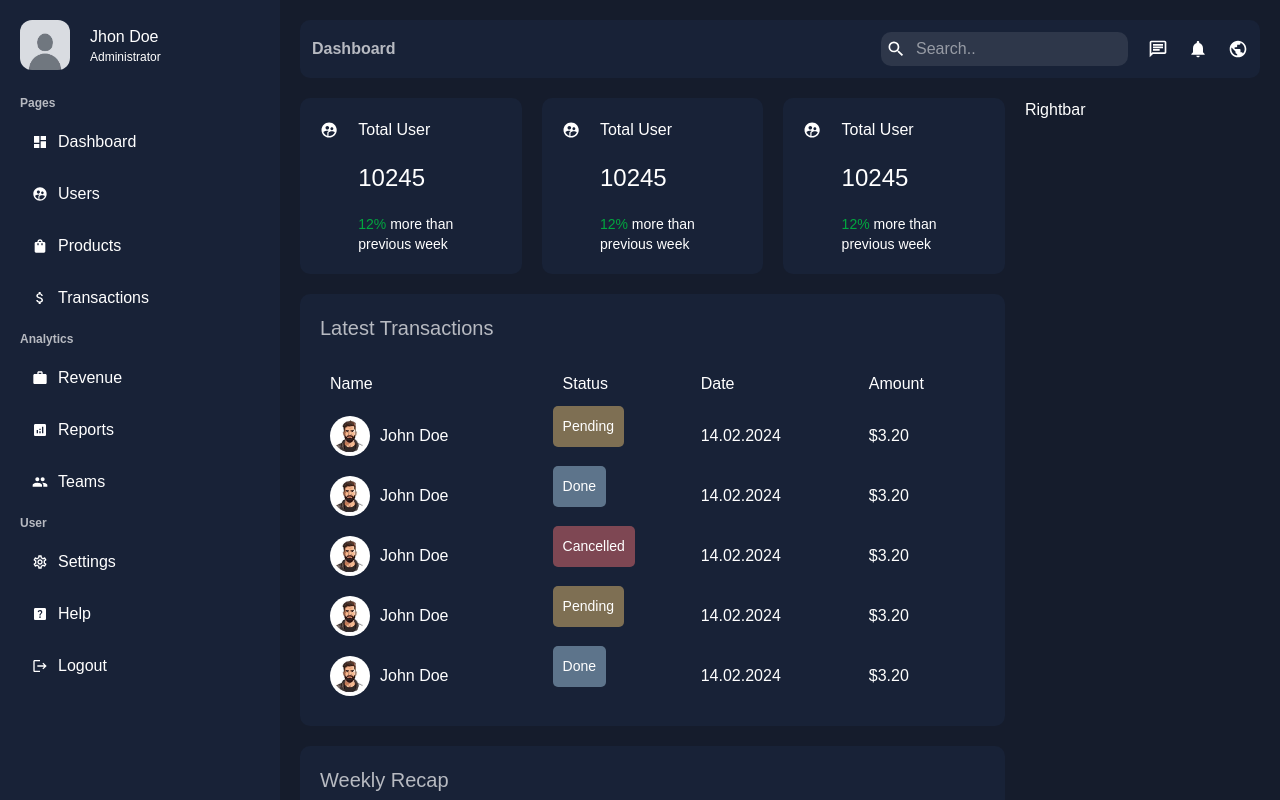
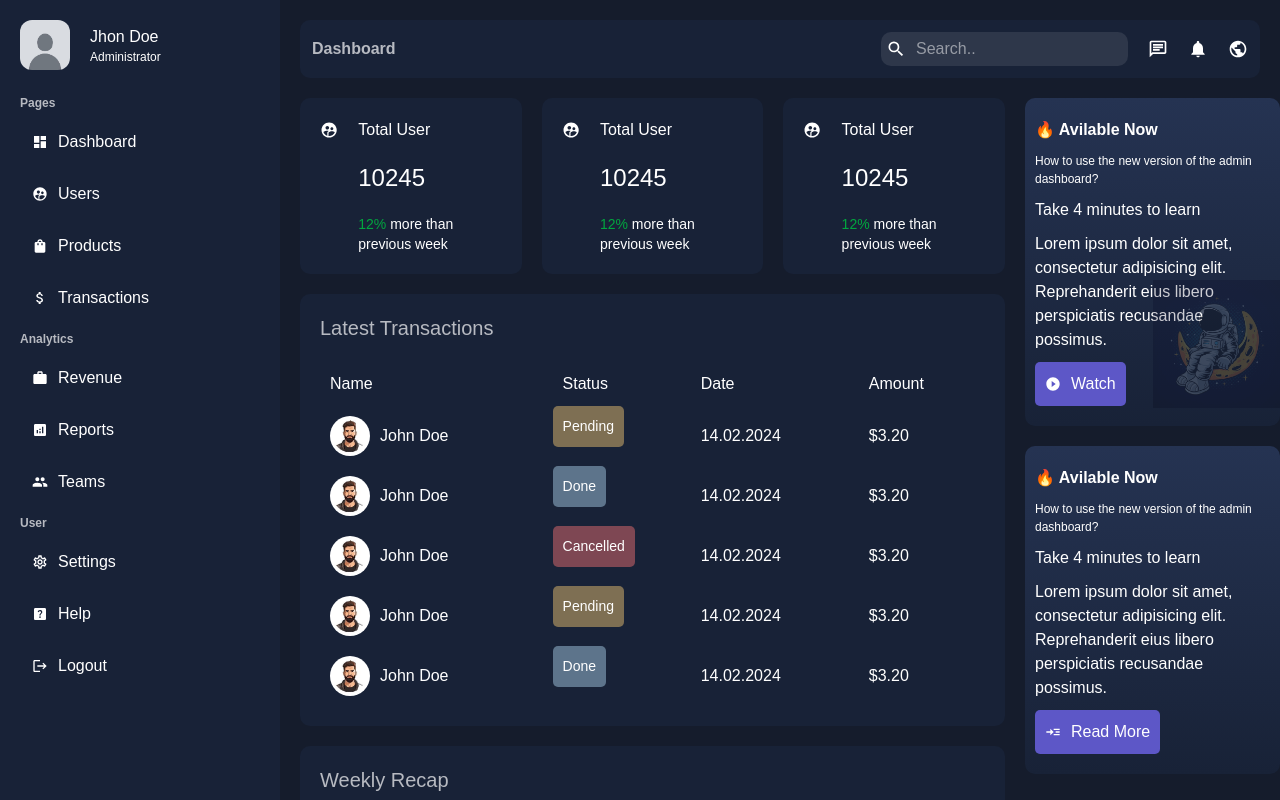
Before and after one commit to ChangeWithTanmay/admin-dashboard-clerk, a Next.js app: page /dashboard in a window 1280 px wide. Shown: the top 800 px of the page. Built offline with nearby package versions, Linux system fonts and the light colour scheme.

Commit message:
Add Rightbar component with styled layout and content for user guidance

```diff
--- a/app/ui/dashboard/rightbar/rightbar.jsx
+++ b/app/ui/dashboard/rightbar/rightbar.jsx
@@ -1,9 +1,55 @@
+import Image from 'next/image'
 import React from 'react'
+import style from './rightber.module.css'
+import { MdPlayCircleFilled, MdReadMore } from 'react-icons/md'
 
 const Rightbar = () => {
   return (
-    <div>
-      Rightbar
+    <div className={style.container}>
+
+      <div className={style.item}>
+        {/* Background container */}
+        <div className={style.bgContainer}>
+          <Image src="/astronaut.jpg" alt='' fill className={style.bg} />
+        </div>
+
+        <div className={style.texts}>
+          <span className={style.notification}>🔥 Avilable Now</span>
+
+          <h3 className={style.title}>How to use the new version of the admin dashboard?</h3>
+
+          <span className={style.subTitle}>Take 4 minutes to learn</span>
+          <p className={style.desc}>
+            Lorem ipsum dolor sit amet, consectetur adipisicing elit.
+            Reprehanderit eius libero perspiciatis recusandae possimus.
+          </p>
+
+          <button className={style.button}>
+            <MdPlayCircleFilled/>
+            Watch
+          </button>
+        </div>
+      </div>
+
+
+      <div className={style.item}>
+        <div className={style.texts}>
+          <span className={style.notification}>🔥 Avilable Now</span>
+
+          <h3 className={style.title}>How to use the new version of the admin dashboard?</h3>
+
+          <span className={style.subTitle}>Take 4 minutes to learn</span>
+          <p className={style.desc}>
+            Lorem ipsum dolor sit amet, consectetur adipisicing elit.
+            Reprehanderit eius libero perspiciatis recusandae possimus.
+          </p>
+
+          <button className={style.button}>
+            <MdReadMore/>
+            Read More
+          </button>
+        </div>
+      </div>
     </div>
   )
 }
--- /dev/null
+++ b/app/ui/dashboard/rightbar/rightber.module.css
@@ -0,0 +1,58 @@
+.container {
+    position: fixed;
+    /* position: sticky; */
+}
+
+.item {
+    position: relative;
+    background: linear-gradient(to top, #182237, #253352);
+
+    padding: 20px 10px;
+    border-radius: 10px;
+    margin-bottom: 20px;
+}
+
+.bgContainer {
+    position: absolute;
+    bottom: 0;
+    right: 0;
+    width: 50%;
+    height: 50%;
+}
+.bg{
+    object-fit: contain;
+    opacity: 0.2;
+}
+.texts {
+    display: flex;
+    flex-direction: column;
+    gap: 10px;
+}
+
+.notification {
+    font-weight: bold;
+}
+
+.title {
+    font-weight: 500;
+    font-size: 12px;
+    color: var(--color-textSoft);
+}
+
+.subTitle {}
+
+.desc {}
+
+.button {
+    padding: 10px;
+    display: flex;
+    align-items: center;
+
+    gap: 10px;
+    background-color: #5d57c7;
+    color: white;
+    border: none;
+    border-radius: 5px;
+    cursor: pointer;
+    width: max-content;
+}
```
Also changed, not shown: public/astronaut.jpg (added).
